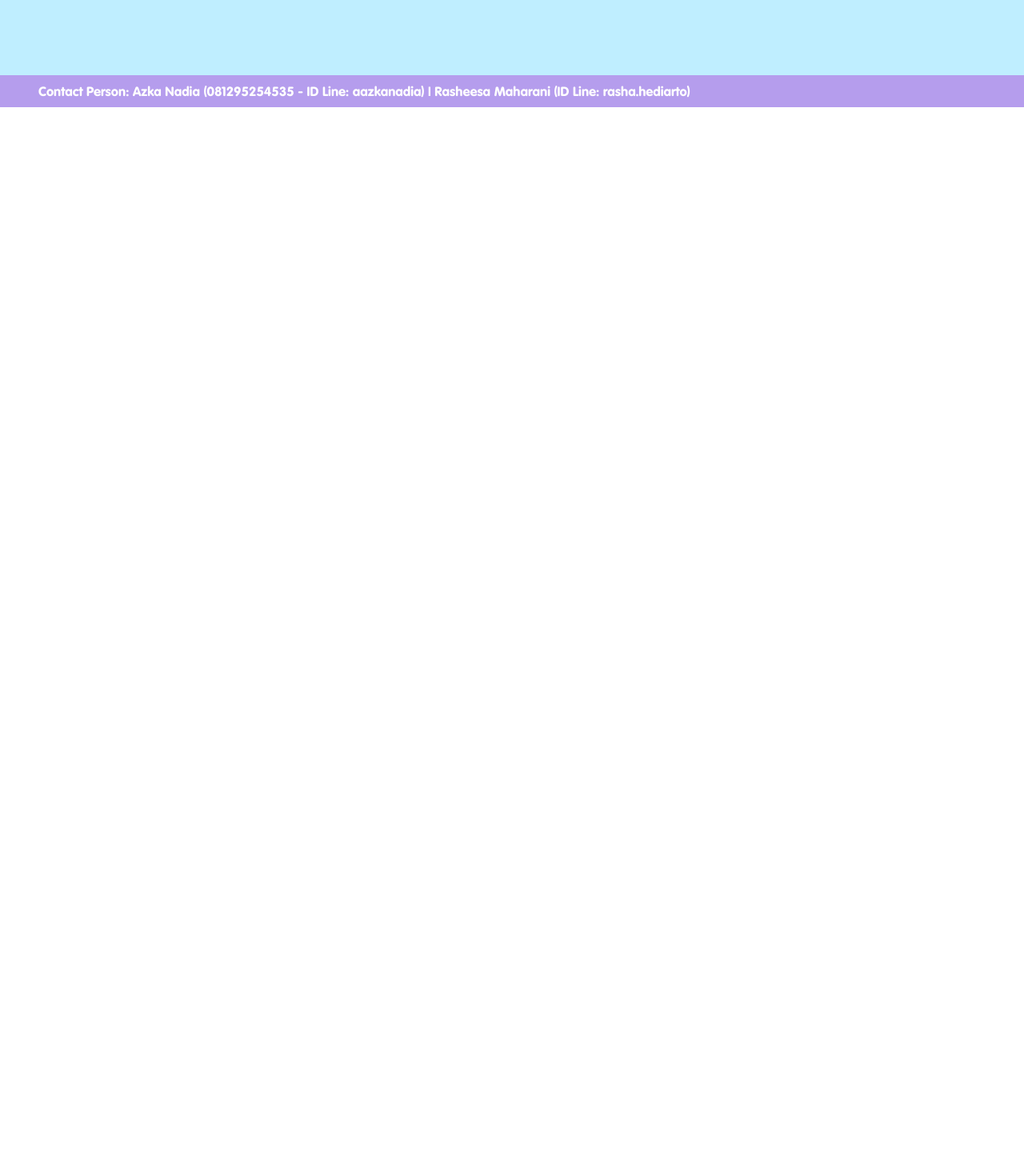
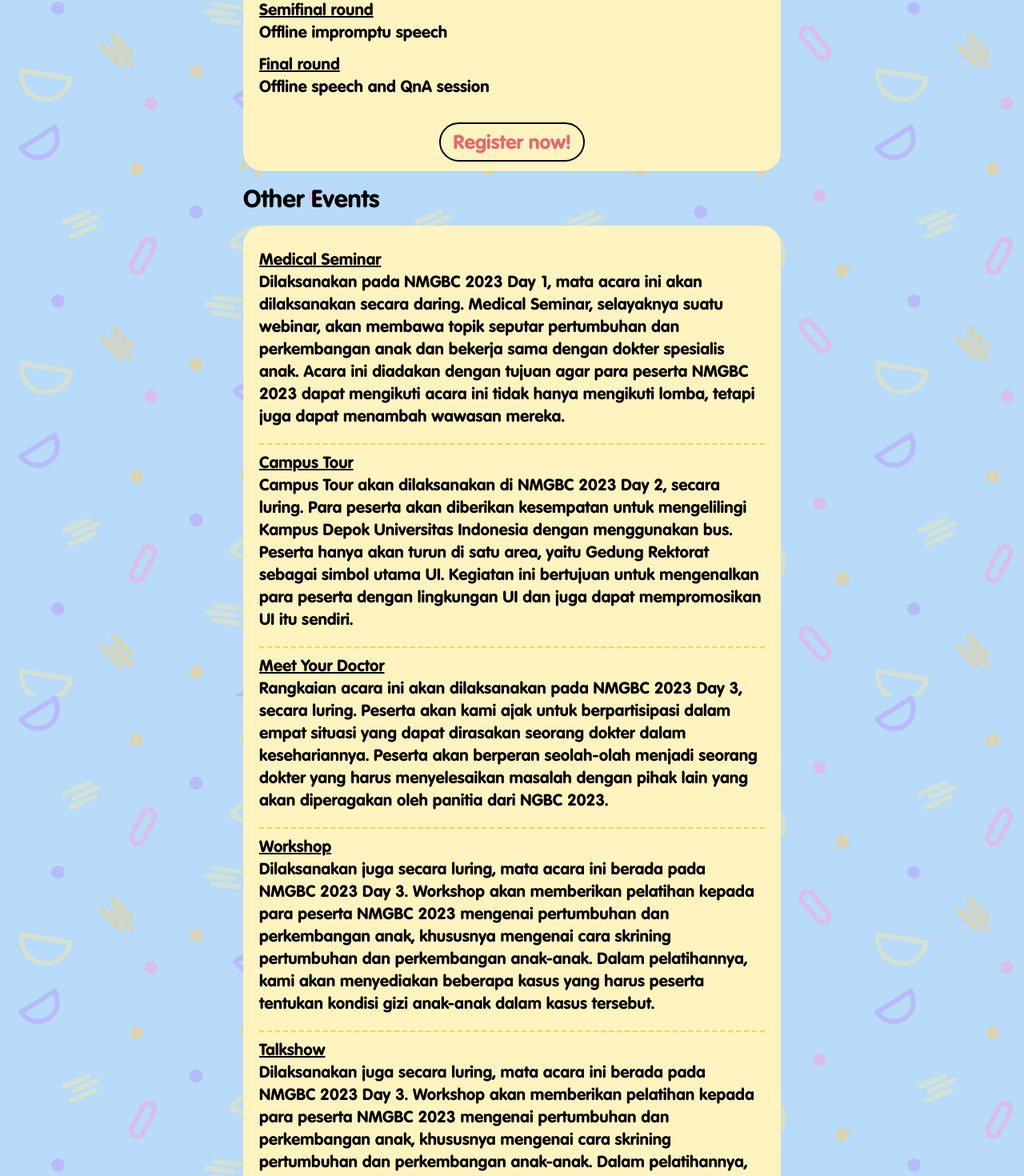
Before and after one commit to ceavinr/nmgbc_ui, a React (Create React App) app in the folder frontend/: page /about in a window 1280 px wide. Shown: the part 2450-3920 px from the top of the page at 80% size. Before the commit the page ends 2584 px from the top, so only its background shows below. Built offline with nearby package versions, Linux system fonts and the light colour scheme; a small style sheet from the web is missing.

Commit message:
other events & bg

```diff
--- a/frontend/src/components/Card.jsx
+++ b/frontend/src/components/Card.jsx
@@ -7,16 +7,16 @@ const Card = (props) => {
         <div className="space-y-4 lg:text-2xl px-5 py-5 justify-center relative z-10 ">
           {props.children}
         </div>
-        {/* {props.isEvent && (
+        {props.isCompe && (
           <div className="text-center space-y-4 lg:text-2xl px-5 py-5 justify-center relative z-10 ">
             <a
               href="/registration"
-              className="border-2 rounded-full border-black p-1 md:px-4 md:py-2"
+              className="border-2 rounded-full border-black text-[#E46871] p-1 md:px-4 md:py-2"
             >
-              Details
+              Register now!
             </a>
           </div>
-        )} */}
+        )}
       </div>
     </div>
   );
--- a/frontend/src/pages/About.jsx
+++ b/frontend/src/pages/About.jsx
@@ -5,7 +5,7 @@ import Event2 from "../components/Event2";
 function About() {
   return (
     <>
-      <div className="min-h-screen w-screen bg-[#BFEEFF] bg-transparen lg:p-24 pb-20 pt-1 px-8 font-Volkswagen">
+      <div className="min-h-screen w-screen bg-[url('../public/img/bg.png')] bg-transparen lg:p-24 pb-20 pt-1 px-8 font-Volkswagen">
         <section className="lg:px-52 text-center my-12">
           <h1 className="my-4 text-2xl lg:text-5xl">About NMGBC 2023</h1>
           <Card>
@@ -33,7 +33,7 @@ function About() {
         </section>
         <section className="lg:px-52" id="bio">
           <h1 className="my-4 text-xl lg:text-3xl">Biology Competition</h1>
-          <Card isEvent={true}>
+          <Card isCompe={true}>
             <div className="text-xs md:text-sm lg:text-xl">
               <p>
                 Biology competition is one of the competitions organized by
@@ -71,7 +71,7 @@ function About() {
         </section>
         <section className="lg:px-52" id="poster">
           <h1 className="my-4 text-xl lg:text-3xl">Public Poster</h1>
-          <Card isEvent={true}>
+          <Card isCompe={true}>
             <div className="text-xs md:text-sm lg:text-xl">
               <p>
                 NMGBC 2023 is the fourth year that the public poster competition
@@ -100,7 +100,7 @@ function About() {
         </section>
         <section className="lg:px-52" id="speech">
           <h1 className="my-4 text-xl lg:text-3xl">Health Speech Contest</h1>
-          <Card isEvent={true}>
+          <Card isCompe={true}>
             <div className="text-xs md:text-sm lg:text-xl">
               <p>
                 Health Speech Contest was first held in NMGBC 2022, henceforth
@@ -128,7 +128,64 @@ function About() {
             </div>
           </Card>
         </section>
-        {/* <Event2 /> */}
+        <section className="lg:px-52" id="event">
+          <h1 className="my-4 text-xl lg:text-3xl">Other Events</h1>
+          <Card isCompe={false}>
+            <div className="text-xs md:text-sm lg:text-xl">
+              <ul className="space-y-3 divide-y-2 divide-[#FFCF4C] divide-dashed">
+                <li className="py-1 md:py-2">
+                  <span className="underline">Medical Seminar</span>
+                  <br /> Dilaksanakan pada NMGBC 2023 Day 1, mata acara ini akan
+                  dilaksanakan secara daring. Medical Seminar, selayaknya suatu
+                  webinar, akan membawa topik seputar pertumbuhan dan
+                  perkembangan anak dan bekerja sama dengan dokter spesialis
+                  anak. Acara ini diadakan dengan tujuan agar para peserta NMGBC
+                  2023 dapat mengikuti acara ini tidak hanya mengikuti lomba,
+                  tetapi juga dapat menambah wawasan mereka.
+                </li>
+                <li className="py-1 md:py-2">
+                  <span className="underline">Campus Tour</span> <br />
+                  Campus Tour akan dilaksanakan di NMGBC 2023 Day 2, secara
+                  luring. Para peserta akan diberikan kesempatan untuk
+                  mengelilingi Kampus Depok Universitas Indonesia dengan
+                  menggunakan bus. Peserta hanya akan turun di satu area, yaitu
+                  Gedung Rektorat sebagai simbol utama UI. Kegiatan ini
+                  bertujuan untuk mengenalkan para peserta dengan lingkungan UI
+                  dan juga dapat mempromosikan UI itu sendiri.
+                </li>
+                <li className="py-1 md:py-2">
+                  <span className="underline">Meet Your Doctor</span> <br />
+                  Rangkaian acara ini akan dilaksanakan pada NMGBC 2023 Day 3,
+                  secara luring. Peserta akan kami ajak untuk berpartisipasi
+                  dalam empat situasi yang dapat dirasakan seorang dokter dalam
+                  kesehariannya. Peserta akan berperan seolah-olah menjadi
+                  seorang dokter yang harus menyelesaikan masalah dengan pihak
+                  lain yang akan diperagakan oleh panitia dari NGBC 2023.
+                </li>
+                <li className="py-1 md:py-2">
+                  <span className="underline">Workshop</span> <br />
+                  Dilaksanakan juga secara luring, mata acara ini berada pada
+                  NMGBC 2023 Day 3. Workshop akan memberikan pelatihan kepada
+                  para peserta NMGBC 2023 mengenai pertumbuhan dan perkembangan
+                  anak, khususnya mengenai cara skrining pertumbuhan dan
+                  perkembangan anak-anak. Dalam pelatihannya, kami akan
+                  menyediakan beberapa kasus yang harus peserta tentukan kondisi
+                  gizi anak-anak dalam kasus tersebut.
+                </li>
+                <li className="py-1 md:py-2">
+                  <span className="underline">Talkshow</span> <br />
+                  Dilaksanakan juga secara luring, mata acara ini berada pada
+                  NMGBC 2023 Day 3. Workshop akan memberikan pelatihan kepada
+                  para peserta NMGBC 2023 mengenai pertumbuhan dan perkembangan
+                  anak, khususnya mengenai cara skrining pertumbuhan dan
+                  perkembangan anak-anak. Dalam pelatihannya, kami akan
+                  menyediakan beberapa kasus yang harus peserta tentukan kondisi
+                  gizi anak-anak dalam kasus tersebut.
+                </li>
+              </ul>
+            </div>
+          </Card>
+        </section>
       </div>
     </>
   );
--- a/frontend/src/pages/Registration.jsx
+++ b/frontend/src/pages/Registration.jsx
@@ -10,8 +10,6 @@ export default function Registration() {
   // const [bukti, setBukti] = useState("");
 
   const onSubmit = (data) => {
-    console.log(data);
-
     const formData = new FormData();
     formData.append("email", data.email);
     formData.append("nama", data.nama);
@@ -41,12 +39,11 @@ export default function Registration() {
   };
 
   return (
-    <div className="bg-[#BFEEFF] font-Volkswagen min-h-screen">
-      <h1 className="text-4xl text-center py-12">Registration</h1>
-      <form
-        className="flex flex-col pb-32 px-64 md:px-[200px] xl:px-[640px]"
-        onSubmit={handleSubmit(onSubmit)}
-      >
+    <>
+      <div className="bg-[url('../public/img/bg.png')] font-Volkswagen min-h-screen">
+        <h1 className="text-4xl lg:text-5xl text-center py-12">Registration</h1>
+        <div className="pb-32 px-64 md:px-[200px] xl:px-[640px]">
+          <form className="flex flex-col " onSubmit={handleSubmit(onSubmit)}>
             <label>E-Mail</label>
             <input
               className="rounded-full border-2 mb-2 px-2 py-1 border-[#B59DED]"
@@ -123,5 +120,7 @@ export default function Registration() {
         </Upload> */}
           </form>
         </div>
+      </div>
+    </>
   );
 }
```
Also changed, not shown: frontend/public/img/bg.png (added). Lines whose indentation alone changed are shown as unchanged.
